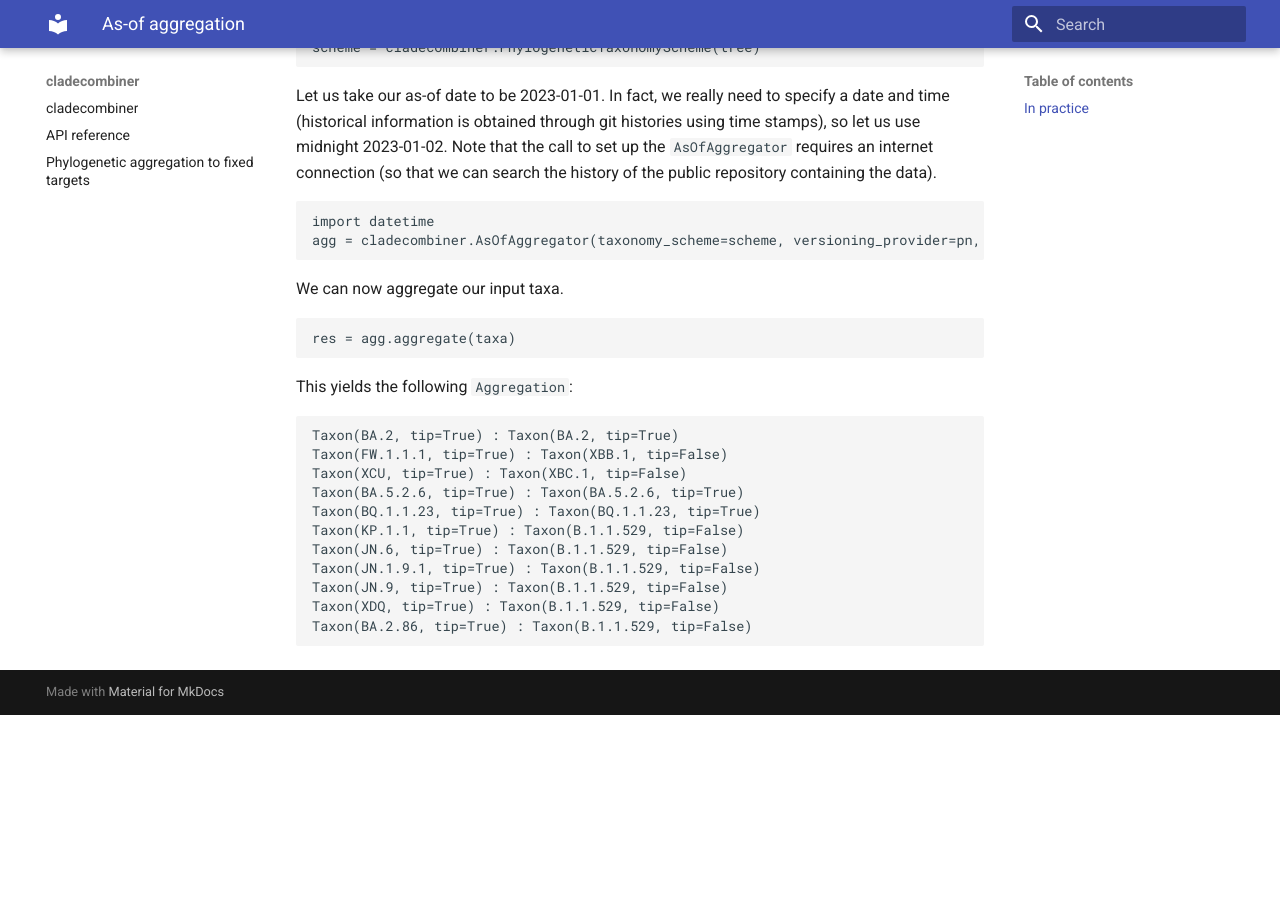
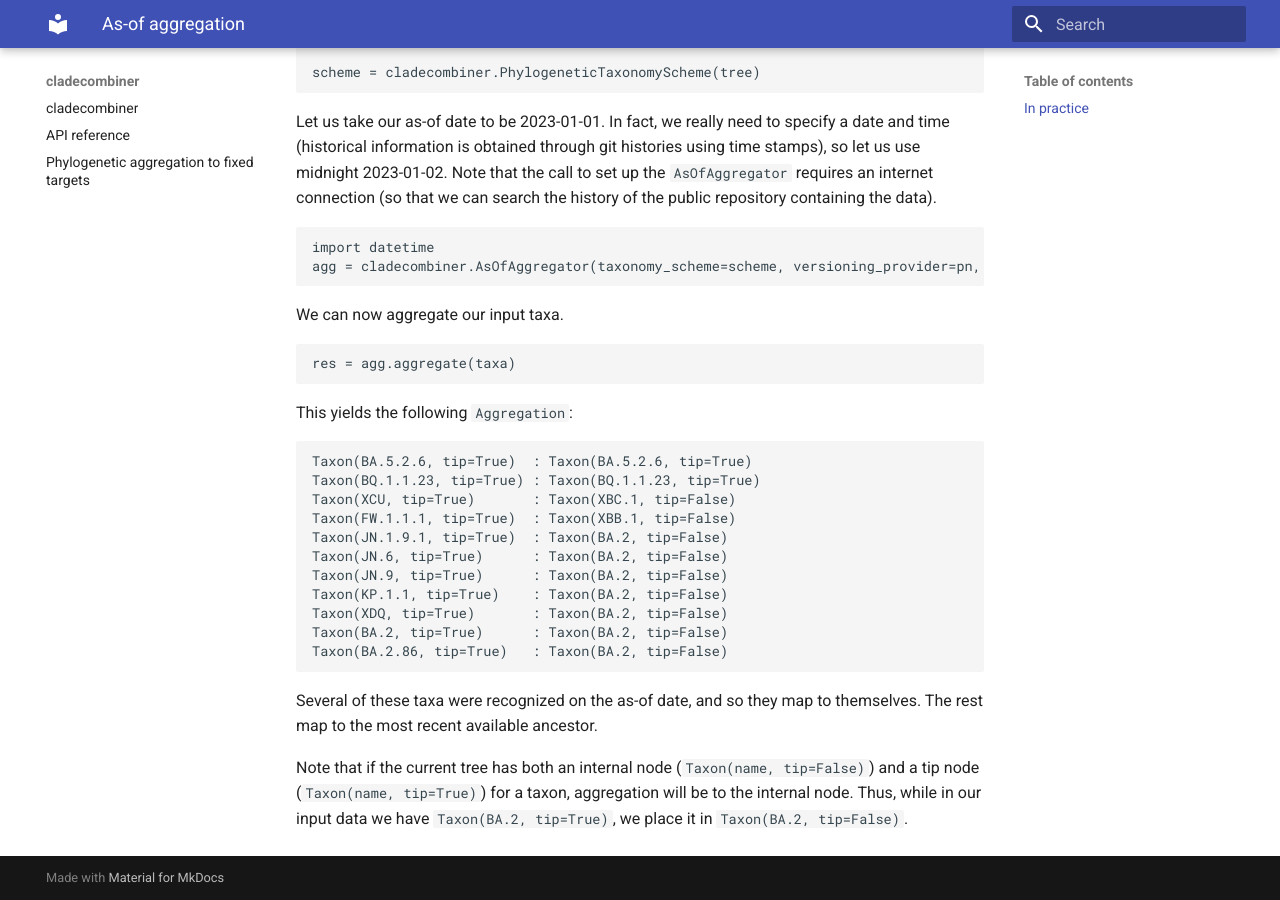
Before and after one commit to CDCgov/cladecombiner, an MkDocs documentation site: the page built from docs/as_of_agg.md, in a window 1280 px wide and 900 px high, scrolled down 1043 px. Built offline with MkDocs 1.6.1 and Material for MkDocs 9.7.7, drawn with Linux system fonts in a browser that asks for light colours; nearby versions of some CDN libraries; library files that are not in the unit come from our copies; before the commit the page ends 1758 px from its top, so only the background shows below that; some of the changed text lies outside the part shown.

Commit message:
finish doc

````diff
--- a/docs/as_of_agg.md
+++ b/docs/as_of_agg.md
@@ -2,10 +2,10 @@
 
 As-of aggregation is a tool that can be used to approximate the taxon labels that would have been assigned to sequences on a prior (as-of) date given the taxon labels assigned on a later date.
 Without loss of generality, take the later date to be the present.
-Historical aggregation approximation takes in
-- current taxa (whose labels were assigned with the current version of the assignment tool) as `input_taxa`
-- the current taxonomy tree (in the form of a `PhylogeneticTaxonomyScheme`)
-- information regarding what taxon names were recognized on the as-of date (this comes from a `HistoryAwareNomenclature`)
+Historical aggregation approximation takes in:
+- Current taxa (whose labels were assigned with the current version of the assignment tool) as `input_taxa`.
+- The current taxonomy tree (in the form of a `PhylogeneticTaxonomyScheme`).
+- Information regarding what taxon names were recognized on the as-of date (this comes from a `HistoryAwareNomenclature`).
 
 It outputs an `Aggregation` mapping each current taxon to the most recent ancestor which was recognized on the as-of date.
 
@@ -14,7 +14,8 @@ It outputs an `Aggregation` mapping each current taxon to the most recent ancest
 
 ## In practice
 
-We will continue with the taxa from [](fixed_agg_workflow/#observed-taxa)
+We will continue with the taxa from ["Phylogenetic aggregation to fixed targets."](fixed_agg_workflow.md)
+If you have not read that part of the documentation, you may wish to do so before proceeding.
 
 ```
 import cladecombiner
@@ -59,15 +60,21 @@ res = agg.aggregate(taxa)
 This yields the following `Aggregation`:
 
 ```
-Taxon(BA.2, tip=True) : Taxon(BA.2, tip=True)
-Taxon(FW.1.1.1, tip=True) : Taxon(XBB.1, tip=False)
-Taxon(XCU, tip=True) : Taxon(XBC.1, tip=False)
-Taxon(BA.5.2.6, tip=True) : Taxon(BA.5.2.6, tip=True)
+Taxon(BA.5.2.6, tip=True)  : Taxon(BA.5.2.6, tip=True)
 Taxon(BQ.1.1.23, tip=True) : Taxon(BQ.1.1.23, tip=True)
-Taxon(KP.1.1, tip=True) : Taxon(B.1.1.529, tip=False)
-Taxon(JN.6, tip=True) : Taxon(B.1.1.529, tip=False)
-Taxon(JN.1.9.1, tip=True) : Taxon(B.1.1.529, tip=False)
-Taxon(JN.9, tip=True) : Taxon(B.1.1.529, tip=False)
-Taxon(XDQ, tip=True) : Taxon(B.1.1.529, tip=False)
-Taxon(BA.2.86, tip=True) : Taxon(B.1.1.529, tip=False)
+Taxon(XCU, tip=True)       : Taxon(XBC.1, tip=False)
+Taxon(FW.1.1.1, tip=True)  : Taxon(XBB.1, tip=False)
+Taxon(JN.1.9.1, tip=True)  : Taxon(BA.2, tip=False)
+Taxon(JN.6, tip=True)      : Taxon(BA.2, tip=False)
+Taxon(JN.9, tip=True)      : Taxon(BA.2, tip=False)
+Taxon(KP.1.1, tip=True)    : Taxon(BA.2, tip=False)
+Taxon(XDQ, tip=True)       : Taxon(BA.2, tip=False)
+Taxon(BA.2, tip=True)      : Taxon(BA.2, tip=False)
+Taxon(BA.2.86, tip=True)   : Taxon(BA.2, tip=False)
 ```
+
+Several of these taxa were recognized on the as-of date, and so they map to themselves.
+The rest map to the most recent available ancestor.
+
+Note that if the current tree has both an internal node (`Taxon(name, tip=False)`) and a tip node (`Taxon(name, tip=True)`) for a taxon, aggregation will be to the internal node.
+Thus, while in our input data we have `Taxon(BA.2, tip=True)`, we place it in `Taxon(BA.2, tip=False)`.
````
